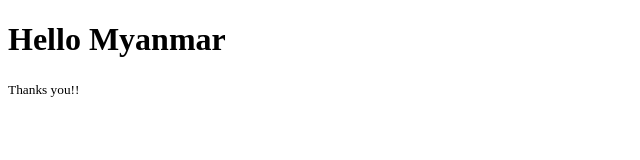
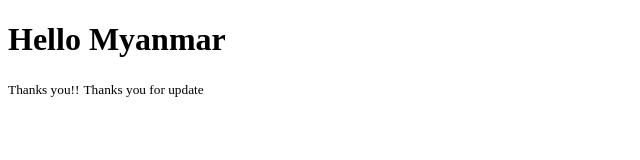
Before and after one commit to ChristopherJamesLeo/githublesson1, a plain HTML site: page index.html in a window 1280 px wide. Shown: the whole page, without its empty margins (0-640 px from the left). Drawn offline with Linux system fonts and the light colour scheme.

Commit message:
M from github index.html

```diff
--- a/index.html
+++ b/index.html
@@ -9,5 +9,6 @@
 <body>
     <h1>Hello Myanmar</h1>
     <small>Thanks you!!</small>
+    <small>Thanks you for update</small>
 </body>
 </html>
```
